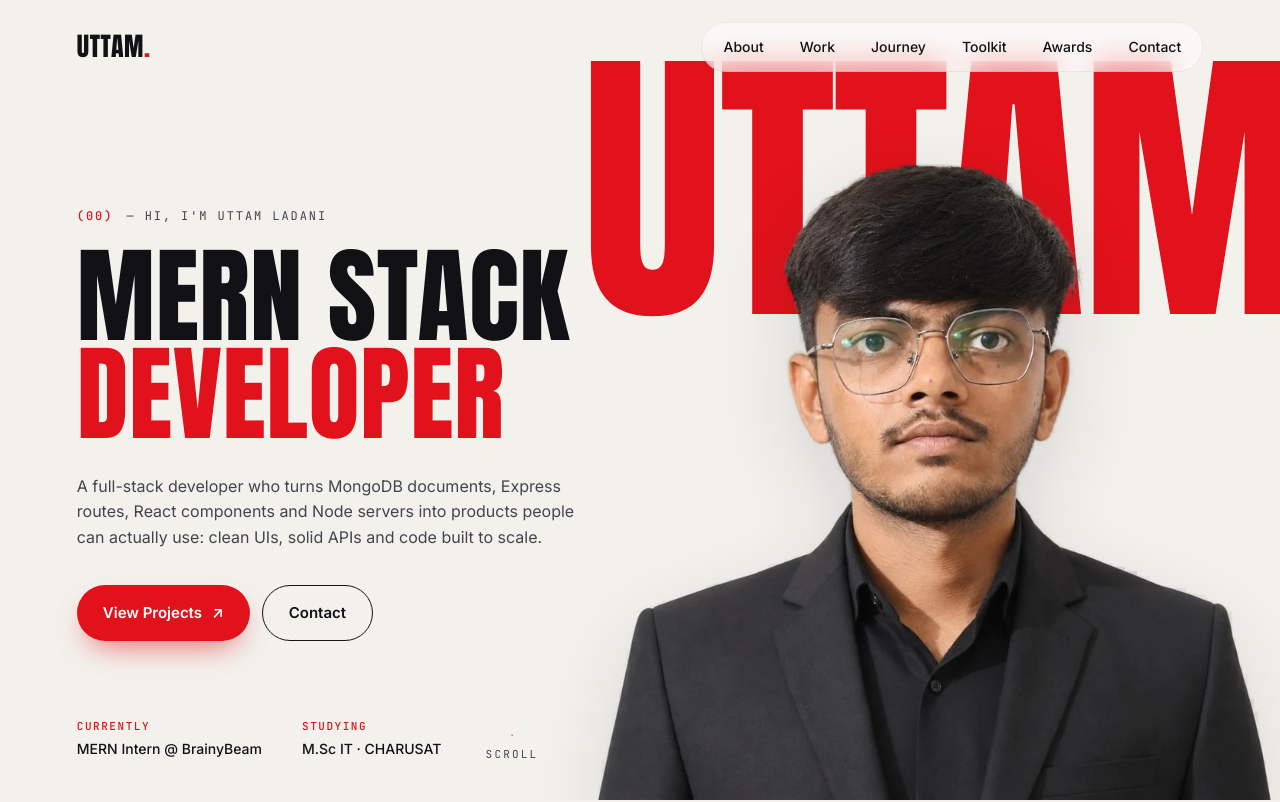
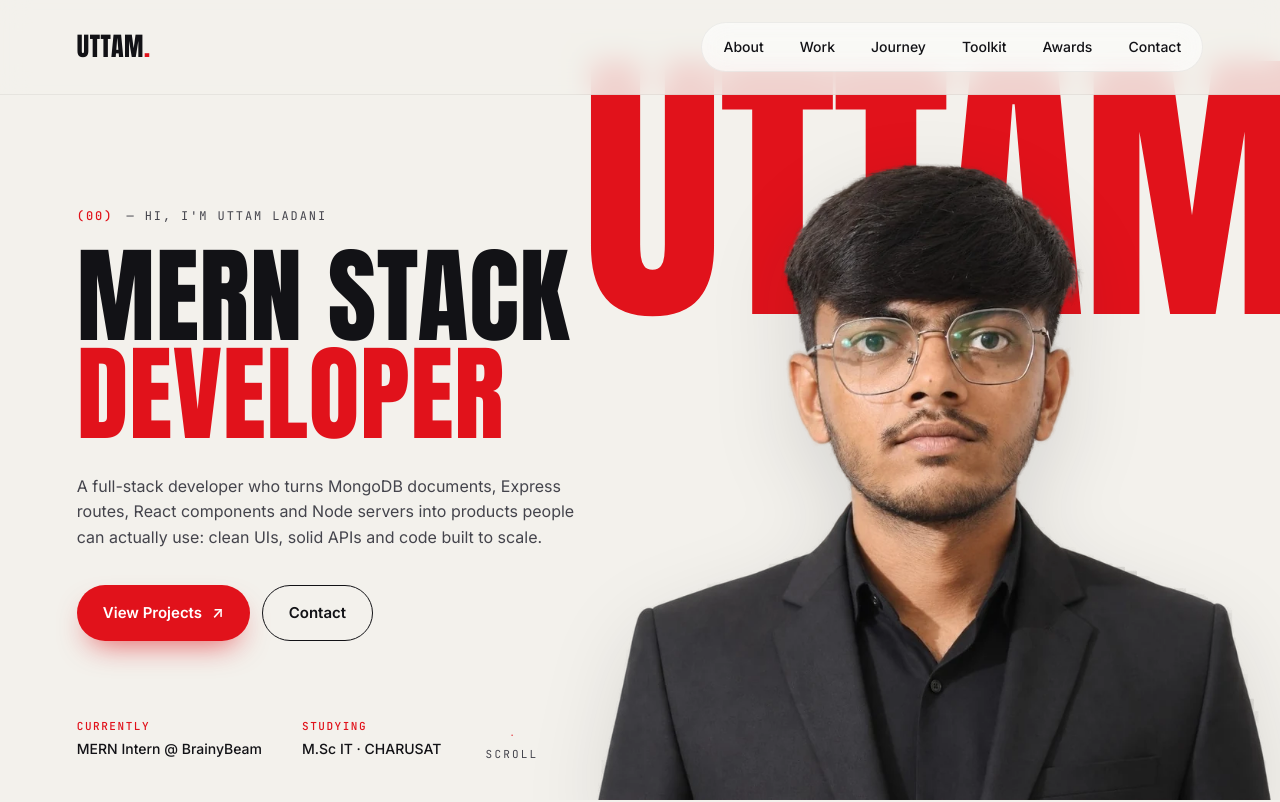
Before and after one commit to UttamLadani/Uttam-Ladani-Portfolio, a plain HTML site: page index.html in a window 1280 px wide. Shown: the top 802 px of the page. Drawn offline with Linux system fonts and the light colour scheme.

Commit message:
Fix fixed navigation bar on scroll
Co-authored-by: Copilot <223556219+Copilot@users.noreply.github.com>

```diff
--- a/css/style.css
+++ b/css/style.css
@@ -34,7 +34,11 @@
 *::before,
 *::after { box-sizing: border-box; }
 
-html { scroll-behavior: smooth; -webkit-text-size-adjust: 100%; }
+html {
+  scroll-behavior: smooth;
+  scroll-padding-top: 96px;
+  -webkit-text-size-adjust: 100%;
+}
 
 body {
   margin: 0;
@@ -118,7 +122,10 @@ h1, h2, h3, h4, p, dl, dd { margin: 0; }
   position: fixed; top: 0; left: 0; right: 0; z-index: 120;
   display: flex; align-items: center; justify-content: space-between;
   padding: 22px var(--pad);
-  transition: color .5s;
+  background: rgba(243, 241, 236, .86);
+  backdrop-filter: blur(14px); -webkit-backdrop-filter: blur(14px);
+  border-bottom: 1px solid rgba(18, 18, 22, .06);
+  transition: color .5s, background .5s, border-color .5s;
 }
 .logo { font-family: var(--f-display); font-size: 26px; letter-spacing: .02em; }
 .logo span { color: var(--red); transition: color .5s; }
@@ -147,7 +154,11 @@ h1, h2, h3, h4, p, dl, dd { margin: 0; }
   transition: transform .55s var(--ease), width .55s var(--ease), opacity .3s, background .5s;
 }
 
-body[data-scene="contact"] .nav { color: #fff; }
+body[data-scene="contact"] .nav {
+  color: #fff;
+  background: rgba(23, 23, 29, .78);
+  border-color: rgba(255, 255, 255, .12);
+}
 body[data-scene="contact"] .logo span { color: #fff; }
 body[data-scene="contact"] .nav-links { background: rgba(255, 255, 255, .12); border-color: rgba(255, 255, 255, .2); }
 body[data-scene="contact"] .nav-pill { background: #fff; box-shadow: none; }
```
